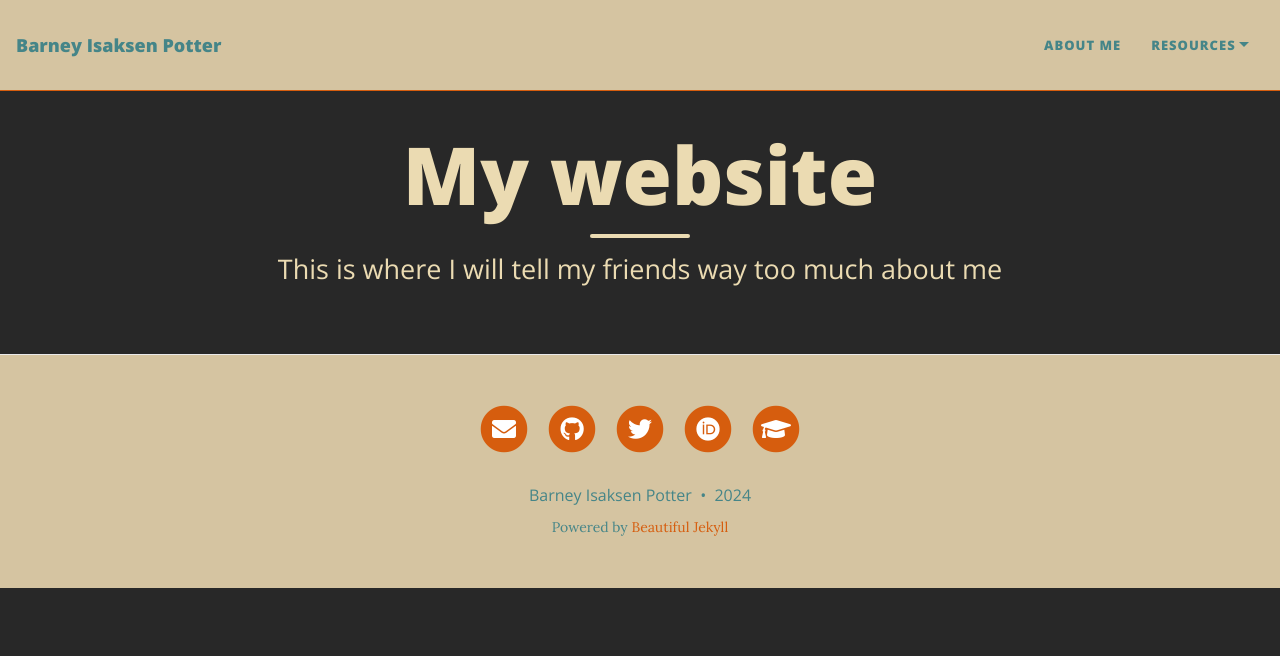
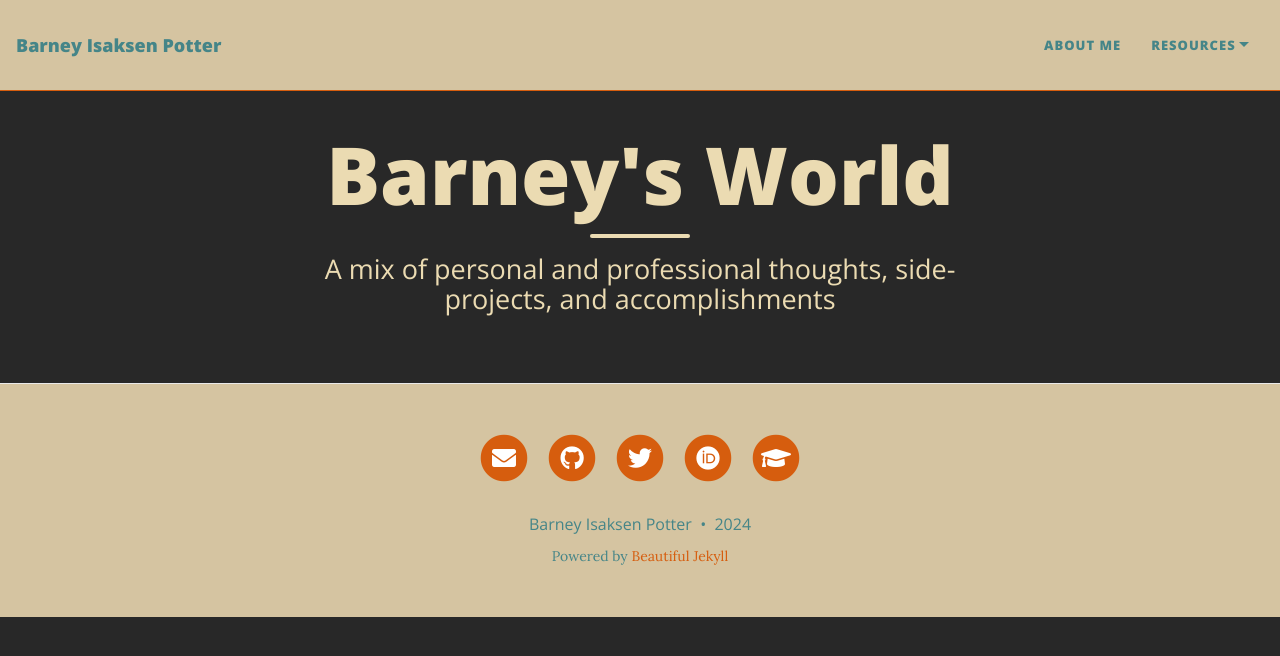
Before and after one commit to barneypotter24/barneypotter24.github.io, a Jekyll site: the page built from index.html, in a window 1280 px wide. Shown: the top 656 px of the page. Built offline with Jekyll 4.4.1, drawn with Linux system fonts in a browser that asks for light colours; nearby versions of some CDN libraries; the list of posts is cut into pages by our own code.

Commit message:
Update landing text

```diff
--- a/index.html
+++ b/index.html
@@ -1,5 +1,5 @@
 ---
 layout: home
-title: My website
-subtitle: This is where I will tell my friends way too much about me
+title: Barney's World
+subtitle: A mix of personal and professional thoughts, side-projects, and accomplishments
 ---
```
